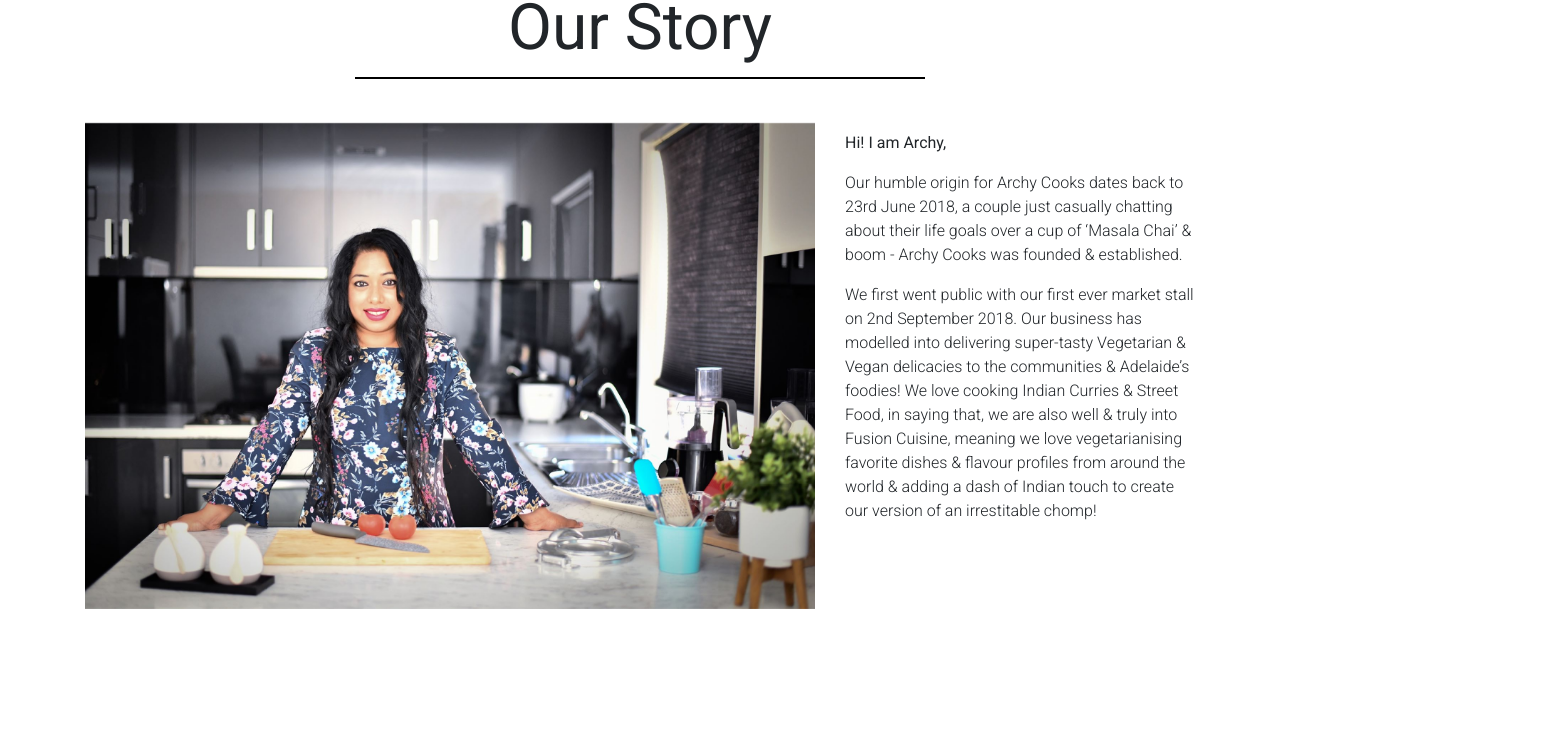
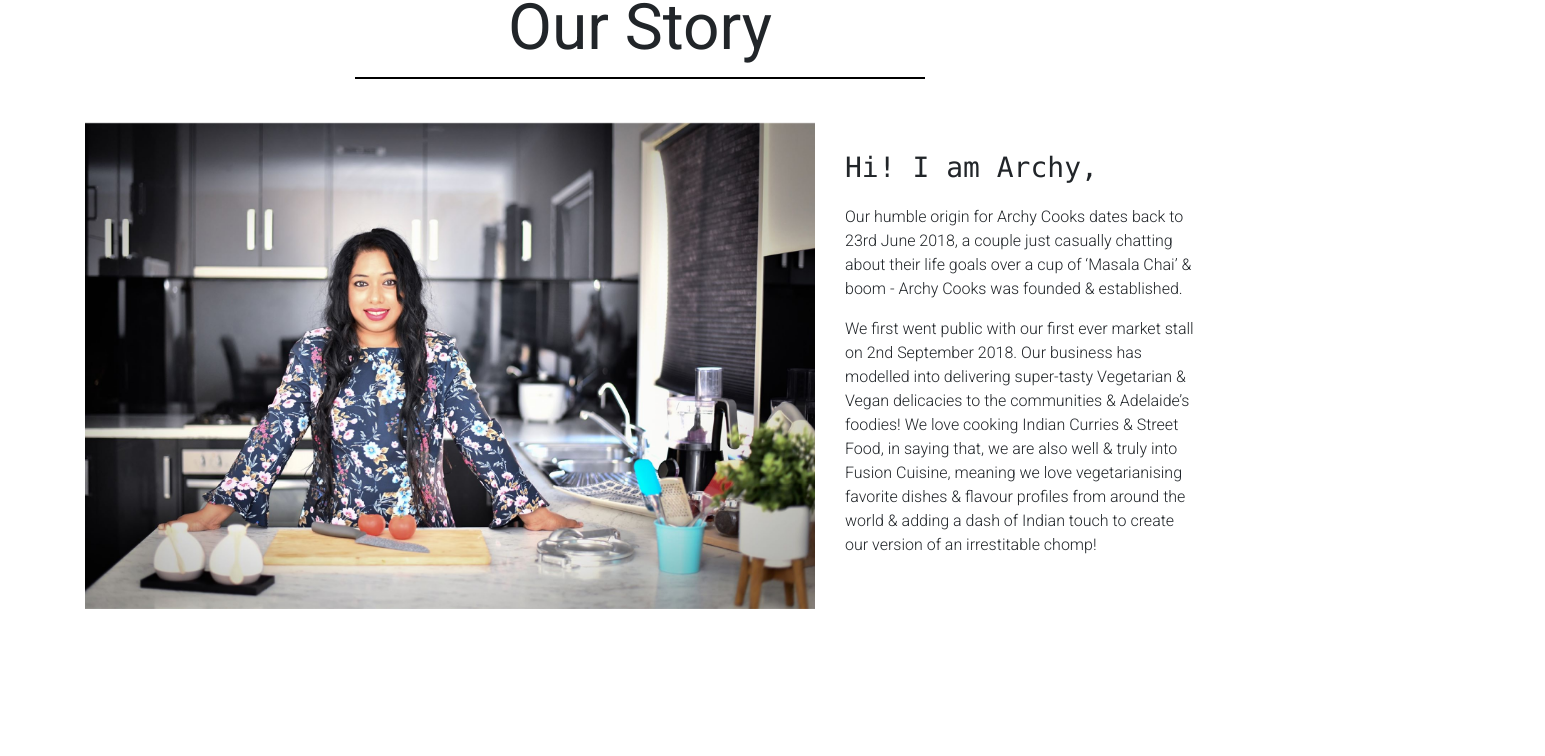
Before and after one commit to himanshu-sxna/ar-cooks, a React (Create React App) app in the folder client/: page / in a window 1280 px wide. Shown: the part 1769-2525 px from the top of the page, 1545 px wide, since content can reach past the window. Built offline with nearby package versions, Linux system fonts and the light colour scheme; no server answers.

Commit message:
updated title font size and family

```diff
--- a/client/src/components/bio/bio.css
+++ b/client/src/components/bio/bio.css
@@ -2,3 +2,6 @@
     line-height: 1.5;
     letter-spacing: 1.5;
 }
+.nameClass {
+    font-size: 1.75em;
+}
--- a/client/src/components/bio/bio.js
+++ b/client/src/components/bio/bio.js
@@ -28,7 +28,7 @@ function Bio() {
                 </MDBCol>
                 <MDBCol className="mt-2">
                     <Fade right>
-                    <MDBTypography tag="p" className="font-weight-bolder">
+                    <MDBTypography tag="p" className="font-weight-bolder mt-3 nameClass text-monospace">
                         Hi!  I am Archy,
                     </MDBTypography>
                     <p className="story-text">
```
